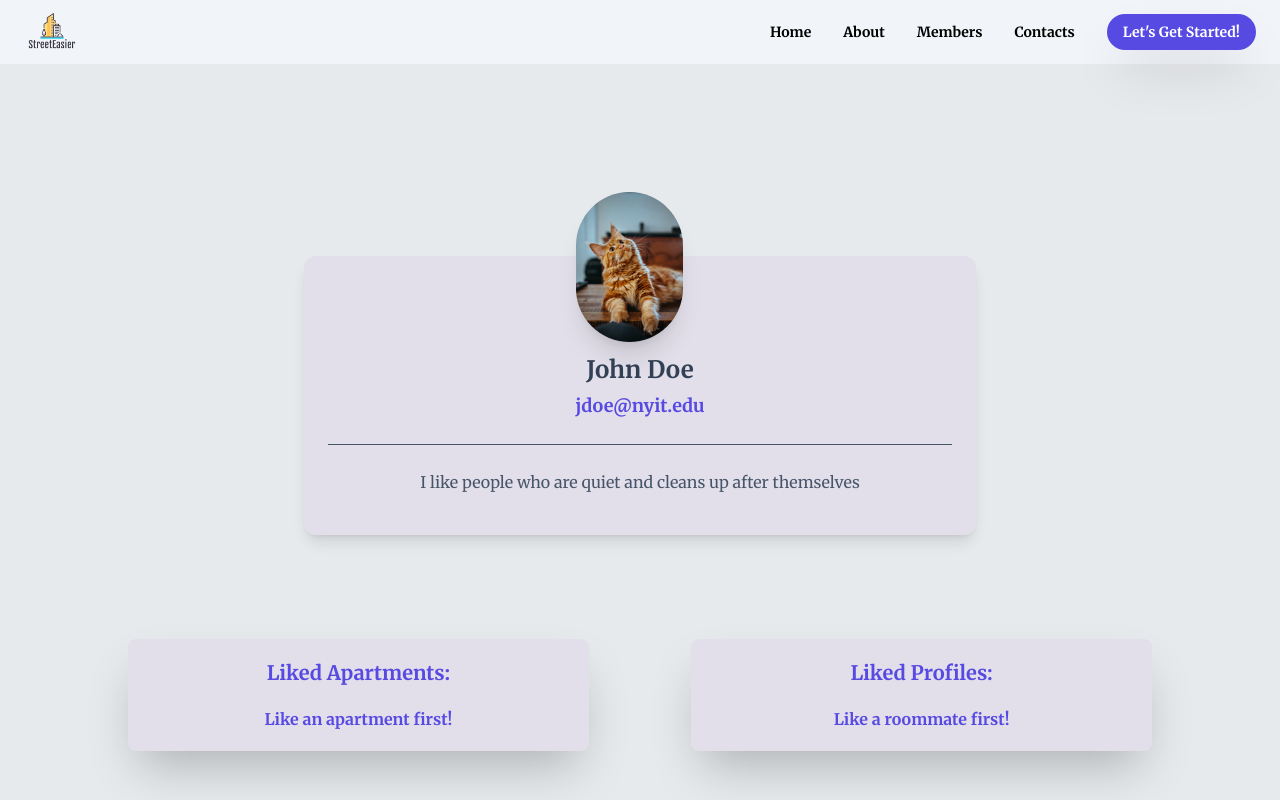
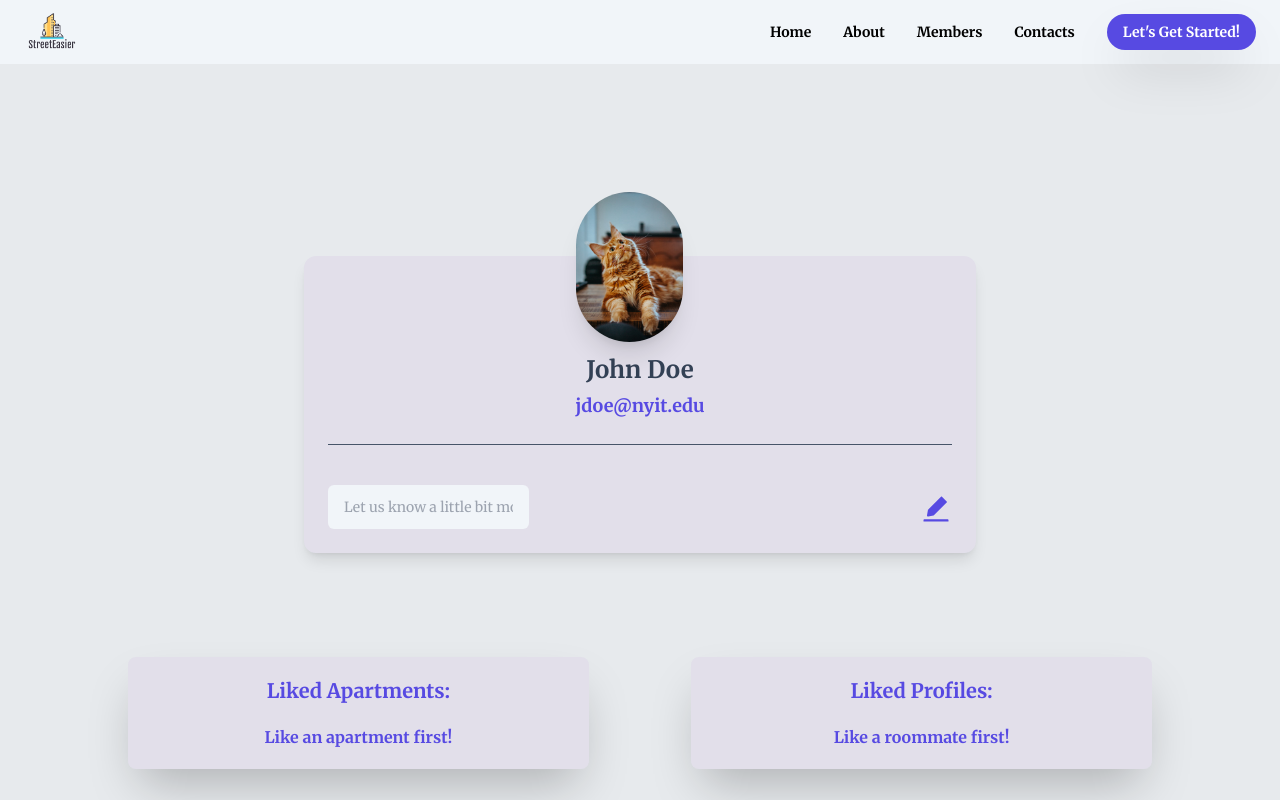
Before and after one commit to kankenny/streeteasier, a React (Create React App) app: page /profile in a window 1280 px wide. Shown: the top 800 px of the page. Built offline with nearby package versions, Linux system fonts and the light colour scheme; what tw-elements would draw is missing.

Commit message:
Implement editable bio

```diff
--- a/src/components/profile/Bio.js
+++ b/src/components/profile/Bio.js
@@ -1,11 +1,63 @@
-import React from 'react'
+import React, { useState, useRef } from 'react'
 
-function Bio({ bio }) {
+import Input from '../ui/Input'
+
+function Bio({ userContextBio, setUserContextBio }) {
+	const [isEnabled, setIsEnabled] = useState(userContextBio.length === 0)
+	const inputRef = useRef(null)
+
+	const onEditClickHandler = () => {
+		if (userContextBio.length === 0) {
+			inputRef.current.focus()
+			return
+		}
+
+		setIsEnabled(() => !isEnabled)
+		inputRef.current.focus()
+	}
+
+	const onBioChangeHandler = (e) => {
+		setUserContextBio(e.target.value)
+	}
+
+	const fieldSet = isEnabled ? (
+		<fieldset>
+			<Input
+				className="w-[35rem] my-auto"
+				onChange={onBioChangeHandler}
+				inputValue={userContextBio}
+				placeholder="Let us know a little bit more about you!"
+				ref={inputRef}
+			/>
+		</fieldset>
+	) : (
+		<fieldset disabled>
+			<Input
+				className="w-[35rem] bg-lightSecondary bg-opacity-0 my-auto"
+				onChange={onBioChangeHandler}
+				inputValue={userContextBio}
+				placeholder="Let us know a little bit more about you!"
+				ref={inputRef}
+			/>
+		</fieldset>
+	)
+
 	return (
-		<div className="mt-6 py-6 border-t border-slate-600 text-center">
-			<p className="font-light leading-relaxed text-slate-600 mb-4">
-				{bio}
-			</p>
+		<div className="flex justify-between mt-6 py-6 border-t border-slate-600 text-center">
+			{fieldSet}
+			<svg
+				stroke="currentColor"
+				fill="currentColor"
+				strokeWidth="0"
+				viewBox="0 0 1024 1024"
+				className="mb-1 text-primary duration-200 hover:scale-110 my-auto cursor-pointer"
+				height="2em"
+				width="2em"
+				xmlns="http://www.w3.org/2000/svg"
+				onClick={onEditClickHandler}
+			>
+				<path d="M880 836H144c-17.7 0-32 14.3-32 32v36c0 4.4 3.6 8 8 8h784c4.4 0 8-3.6 8-8v-36c0-17.7-14.3-32-32-32zm-622.3-84c2 0 4-.2 6-.5L431.9 722c2-.4 3.9-1.3 5.3-2.8l423.9-423.9a9.96 9.96 0 0 0 0-14.1L694.9 114.9c-1.9-1.9-4.4-2.9-7.1-2.9s-5.2 1-7.1 2.9L256.8 538.8c-1.5 1.5-2.4 3.3-2.8 5.3l-29.5 168.2a33.5 33.5 0 0 0 9.4 29.8c6.6 6.4 14.9 9.9 23.8 9.9z"></path>
+			</svg>
 		</div>
 	)
 }
--- a/src/components/profile/Profile.js
+++ b/src/components/profile/Profile.js
@@ -15,8 +15,14 @@ import SolidButton from '../ui/buttons/SolidButton'
 import { motion } from 'framer-motion'
 
 function Profile() {
-	const { firstName, lastName, emailAddress, bio, onLogout } =
-		useContext(UserContext)
+	const {
+		firstName,
+		lastName,
+		emailAddress,
+		userContextBio,
+		setUserContextBio,
+		onLogout,
+	} = useContext(UserContext)
 
 	return (
 		<motion.div
@@ -35,7 +41,10 @@ function Profile() {
 						/>
 						<EmailAddress emailAddress={emailAddress} />
 					</div>
-					<Bio bio={bio} />
+					<Bio
+						userContextBio={userContextBio}
+						setUserContextBio={setUserContextBio}
+					/>
 				</div>
 			</ProfileContainer>
 			<div className="flex flex-row justify-between">
--- a/src/components/roommates/Roommate.js
+++ b/src/components/roommates/Roommate.js
@@ -6,6 +6,7 @@ import RoommateButtons from './RoommateButtons'
 import Bio from '../profile/Bio'
 
 import { motion } from 'framer-motion'
+import Subtitle from '../ui/Subtitle'
 
 const imageAnimate = {
 	offscreen: { x: -150, opacity: 0 },
@@ -46,7 +47,7 @@ function Roommate({
 							<div className="flex flex-row justify-center mx-auto gap-20">
 								<a
 									className="text-center text-primary"
-									href={`mailto: ${emailAddress}`}
+									href={`mailto: ${emailAddress}?subject=Saw you on StreetEasier, Nice to meet you!}`}
 								>
 									Contact:
 									<p className="underline">
@@ -63,7 +64,10 @@ function Roommate({
 									bio={bio}
 								/>
 							</div>
-							<Bio bio={bio} />
+							<div className="border-t border-slate-600 py-10" />
+							<h6 className="text-md text-center pb-10">
+								{bio}
+							</h6>
 						</Overview>
 					</Modal>
 				)}
--- a/src/components/ui/Input.js
+++ b/src/components/ui/Input.js
@@ -18,6 +18,7 @@ const Input = React.forwardRef((props, ref) => {
 			maxLength={props.maxLength}
 			minLength={props.minLength}
 			ref={ref}
+			value={props.inputValue}
 		/>
 	)
 })
--- a/src/context/UserContext.js
+++ b/src/context/UserContext.js
@@ -5,7 +5,8 @@ const UserContext = React.createContext({
 	firstName: '',
 	lastName: '',
 	emailAddress: '',
-	bio: '',
+	userContextBio: '',
+	setUserContextBio: () => {},
 	isLoggedIn: false,
 	onLogout: () => {},
 	onLogin: () => {},
@@ -19,10 +20,12 @@ export const UserContextProvider = (props) => {
 	const emailAddress = 'jdoe@nyit.edu'
 	const [likedApartments] = useState([])
 	const [likedRoommates] = useState([])
-	const bio = 'I like people who are quiet and cleans up after themselves'
+	const [bio, setBio] = useState('')
 	const [isLoggedIn, setIsLoggedIn] = useState(
 		localStorage.getItem('isLoggedIn') !== null
 	)
+
+	console.log(bio)
 
 	const navigate = useNavigate()
 
@@ -38,18 +41,23 @@ export const UserContextProvider = (props) => {
 		setIsLoggedIn(true)
 	}
 
+	const setUserContextBio = (newBio) => {
+		setBio(newBio)
+	}
+
 	return (
 		<UserContext.Provider
 			value={{
 				firstName: firstName,
 				lastName: lastName,
 				emailAddress: emailAddress,
-				bio: bio,
+				userContextBio: bio,
 				isLoggedIn: isLoggedIn,
 				onLogout: onLogoutHandler,
 				onLogin: onLoginHandler,
 				likedApartments: likedApartments,
 				likedRoommates: likedRoommates,
+				setUserContextBio: setUserContextBio,
 			}}
 		>
 			{props.children}
```
